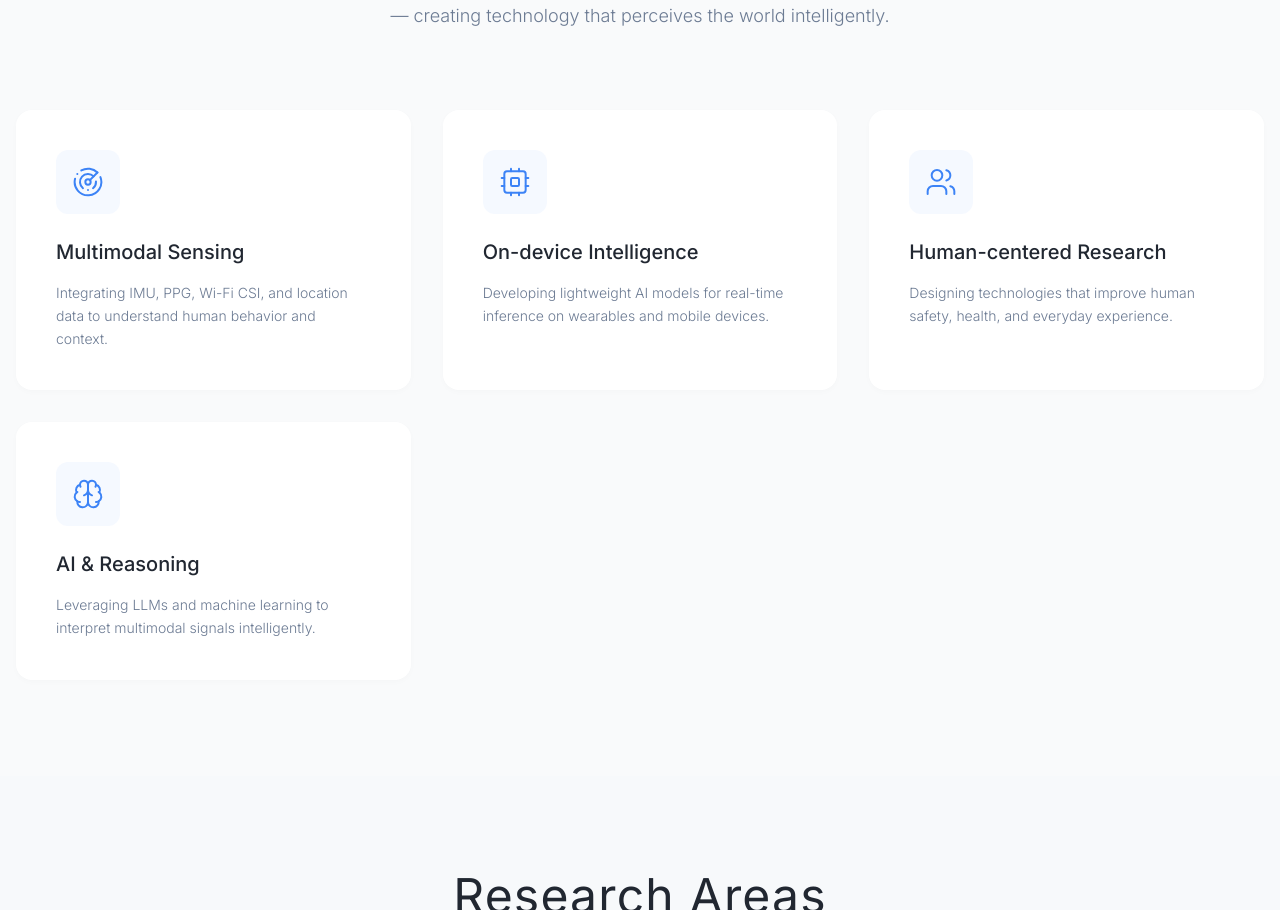
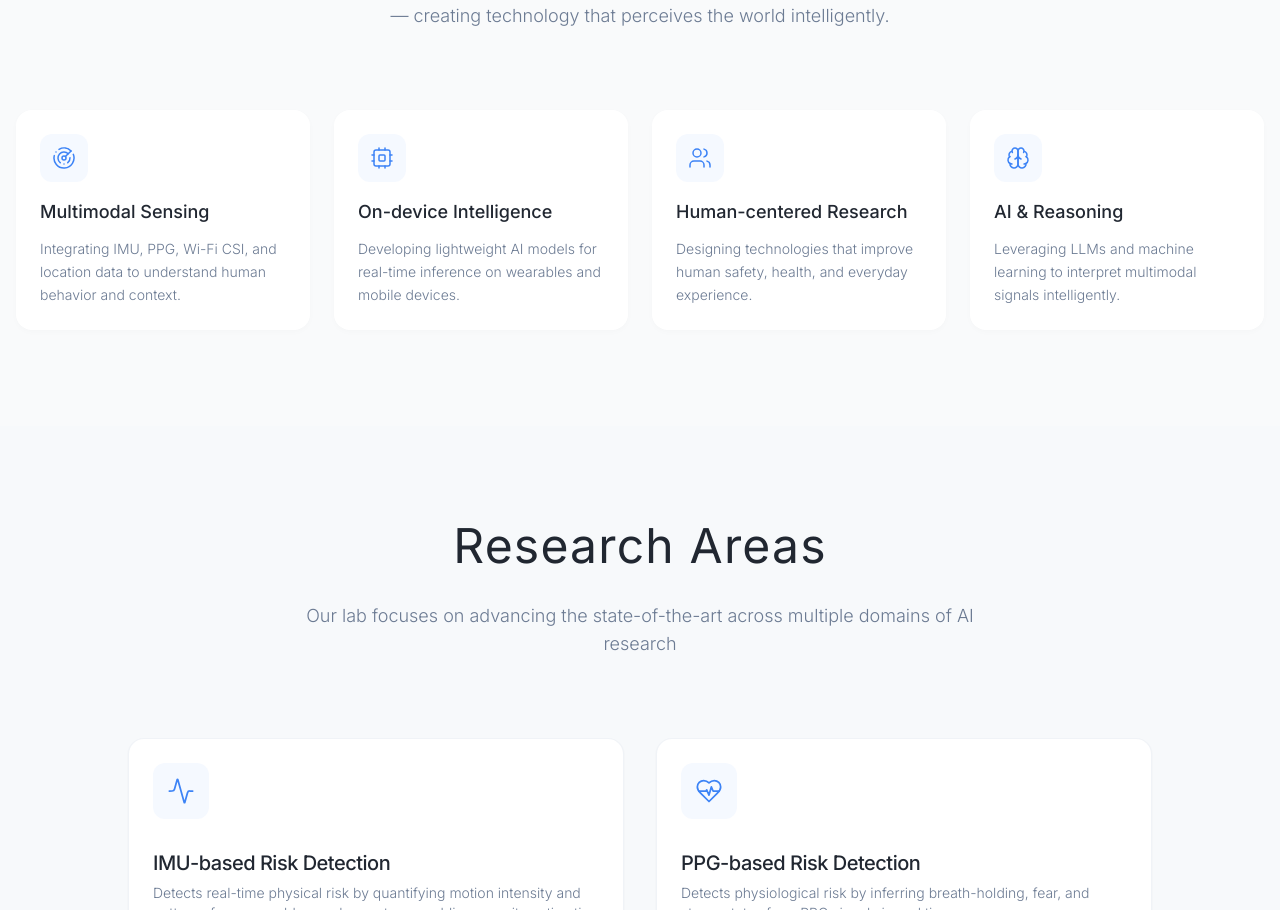
Before and after one commit to SSWU-AILAB/research-lab-web, a React (Vite) app: page / in a window 1280 px wide. Shown: the part 1030-1940 px from the top of the page. Built offline with nearby package versions, Linux system fonts and the light colour scheme; the HTML template or start-up script is replaced by a standard one.

Commit message:
Refactor: Adjust About section layout

```diff
--- a/src/components/About.tsx
+++ b/src/components/About.tsx
@@ -55,19 +55,19 @@ const About = () => {
           </p>
         </div>
 
-        <div className="grid md:grid-cols-3 gap-8">
+        <div className="grid md:grid-cols-4 gap-6">
           {features.map((feature, index) => {
             const Icon = feature.icon;
             return (
               <div
                 key={index}
-                className={`bg-card rounded-2xl p-10 shadow-soft hover-lift group ${isVisible ? 'animate-slide-up' : 'opacity-0'}`}
+                className={`bg-card rounded-2xl p-6 shadow-soft hover-lift group ${isVisible ? 'animate-slide-up' : 'opacity-0'}`}
                 style={{ animationDelay: `${index * 0.15}s` }}
               >
-                <div className="w-16 h-16 rounded-xl bg-primary/5 flex items-center justify-center mb-6 group-hover:bg-primary/10 transition-colors duration-300">
-                  <Icon className="h-8 w-8 text-primary group-hover:scale-110 transition-transform duration-300" strokeWidth={1.5} />
+                <div className="w-12 h-12 rounded-xl bg-primary/5 flex items-center justify-center mb-4 group-hover:bg-primary/10 transition-colors duration-300">
+                  <Icon className="h-6 w-6 text-primary group-hover:scale-110 transition-transform duration-300" strokeWidth={1.5} />
                 </div>
-                <h3 className="text-xl font-medium mb-4 text-foreground group-hover:text-primary transition-colors duration-300">{feature.title}</h3>
+                <h3 className="text-lg font-medium mb-3 text-foreground group-hover:text-primary transition-colors duration-300">{feature.title}</h3>
                 <p className="text-sm text-muted-foreground font-light leading-relaxed">{feature.description}</p>
               </div>
             );
```
